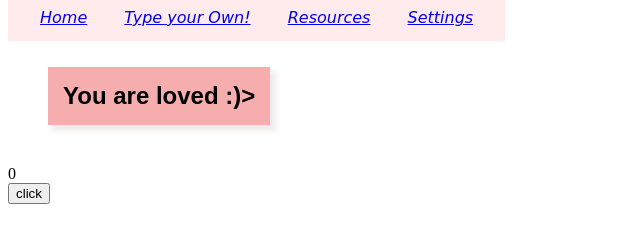
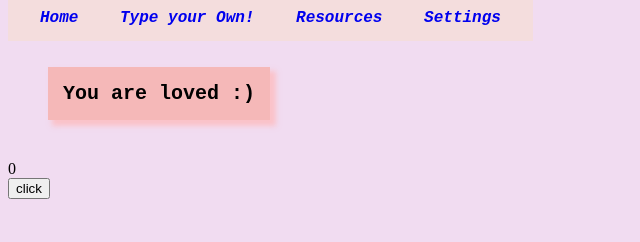
Before and after one commit to leashagia/QWER-Hacks-2022-front-end, a plain HTML site: page index.html in a window 1280 px wide. Shown: the whole page, without its empty margins (0-640 px from the left). Drawn offline with Linux system fonts and the light colour scheme; no server answers.

Commit message:
Add files via upload

```diff
--- a/index.html
+++ b/index.html
@@ -10,8 +10,8 @@
 </head>
 <body onload = "load()">
 
-<ul class = "header1" id = "display">
-  <li class = "header1" id = "display"><a href="index.html">Home</a></li>
+<ul class = "header1" id = "display" >
+  <li class = "header1" id = "display"><a href="index.html" class="link" text-decoration = "none">Home</a></li>
   <li class = "header1" id = "display"><a href="link1">Type your Own!</a></li>
   <li class = "header1" id = "display"><a href="link2">Resources</a></li>
   <li class = "header1" id = "display"><a href="link3">Settings</a></li>
@@ -21,7 +21,7 @@
 <!-- <button class="btn-1">
 button
 </button>-->
-<div class = "message" id = "display">You are loved :)></div>
+<div class = "message" id = "display">You are loved :)</div>
 <div id="counter">0</div>
 <button id="counter" onclick="click()">click</button>
 </body>
--- a/styles.css
+++ b/styles.css
@@ -2,18 +2,24 @@
     background-color: green;
     color: red;
 }
+
+body{
+    background-color: rgb(241, 220, 241);
+}
+
 .message {
-    background-color: rgb(245, 173, 173);
+    background-color: rgb(245, 184, 184);
     padding: 15px;
-    box-shadow: 5px 5px 5px 1px rgba(233, 227, 227, 0.692);
+    box-shadow: 5px 5px 5px 1px rgba(255, 183, 183, 0.692);
     position: relative;
     font-weight: bold;
     font-size: x-large;
-    font-family: Arial, Helvetica, sans-serif;
+    font-family:monospace;
     text-align: center;
     width: fit-content;
     place-content: middle;
     margin: 40px;
+    border-radius: 0px;
 }
 
 .header1{
@@ -22,11 +28,13 @@
     padding: 0px;
     display: inline;
     padding: 14px 16px;
-    background-color: hsl(0, 100%, 96%);
+    background-color: hsl(0, 50%, 91%);
     margin: 0px;
 /*now for text stuff*/
     font-style:oblique;
-    font-family:cursive;
+    font-family:'Courier New', Courier, monospace;
+    font-weight: bold;
+    text-decoration: none;
 
 }
 /*
@@ -34,3 +42,11 @@
     color:turquoise
 }
 */
+li a:hover {
+    background-color: rgb(255, 255, 255);
+    padding: 14px 16px;
+    text-decoration: none;
+  }
+li a {
+    text-decoration: none;
+}
```
